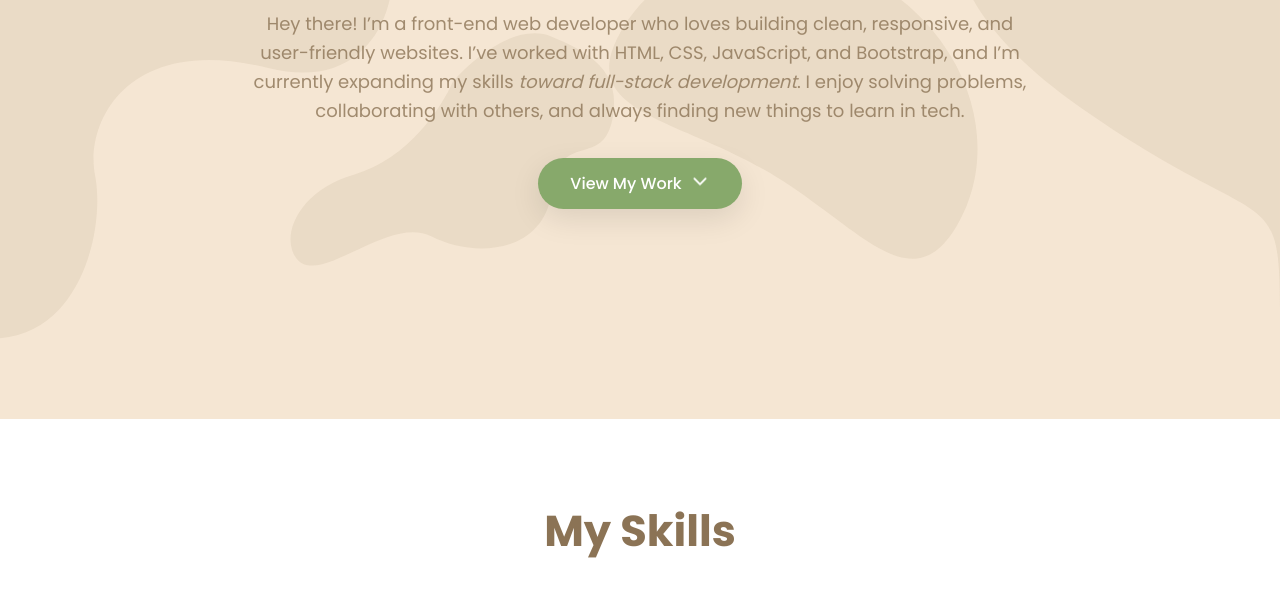
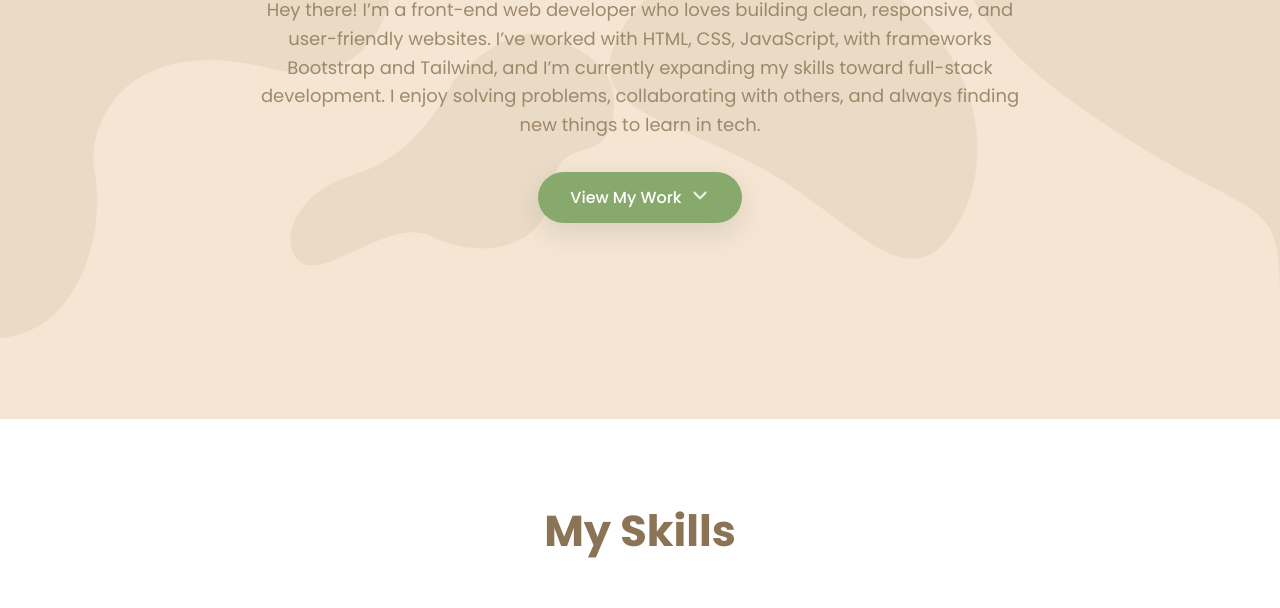
Before and after one commit to korcakSEA/myPortfolio, a website: page index.html in a window 1280 px wide. Shown: the part 453-1061 px from the top of the page. Drawn offline with Linux system fonts and the light colour scheme.

Commit message:
Update hero text

```diff
--- a/index.html
+++ b/index.html
@@ -60,7 +60,7 @@
         <h1 class="hero__name">Korhan CAKIR</h1>
         <h2 class="hero__title">Front-end Web Developer</h2>
         <!-- Hero Paragraph -->
-        <p class="hero__description">Hey there! I’m a front-end web developer who loves building clean, responsive, and user-friendly websites. I’ve worked with HTML, CSS, JavaScript, and Bootstrap, and I’m currently expanding my skills <em>toward full-stack development</em>. I enjoy solving problems, collaborating with others, and always finding new things to learn in tech.
+        <p class="hero__description">Hey there! I’m a front-end web developer who loves building clean, responsive, and user-friendly websites. I’ve worked with HTML, CSS, JavaScript, with frameworks Bootstrap and Tailwind, and I’m currently expanding my skills toward full-stack development. I enjoy solving problems, collaborating with others, and always finding new things to learn in tech.
         </p>
       </div>
       <a href="#projects" class="hero__cta">View My Work
```
